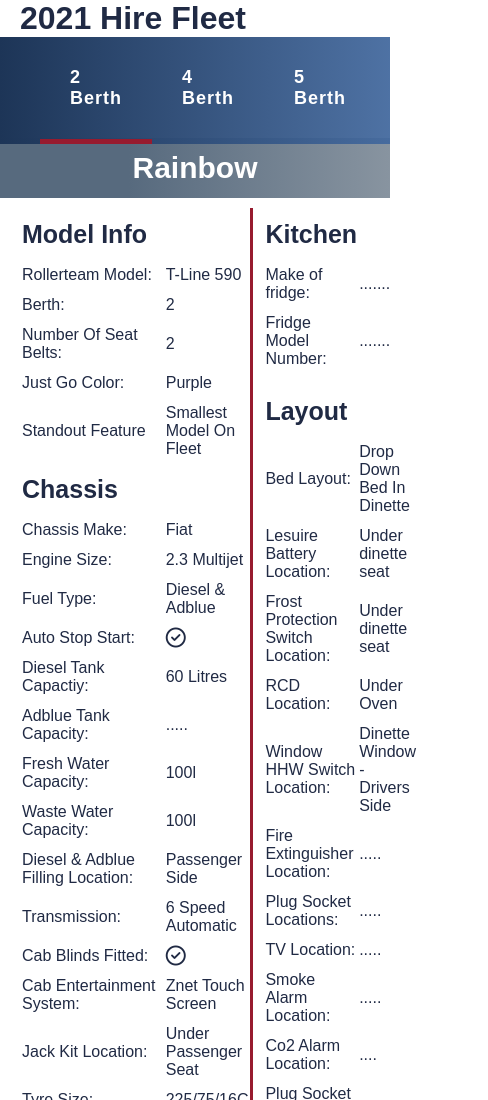
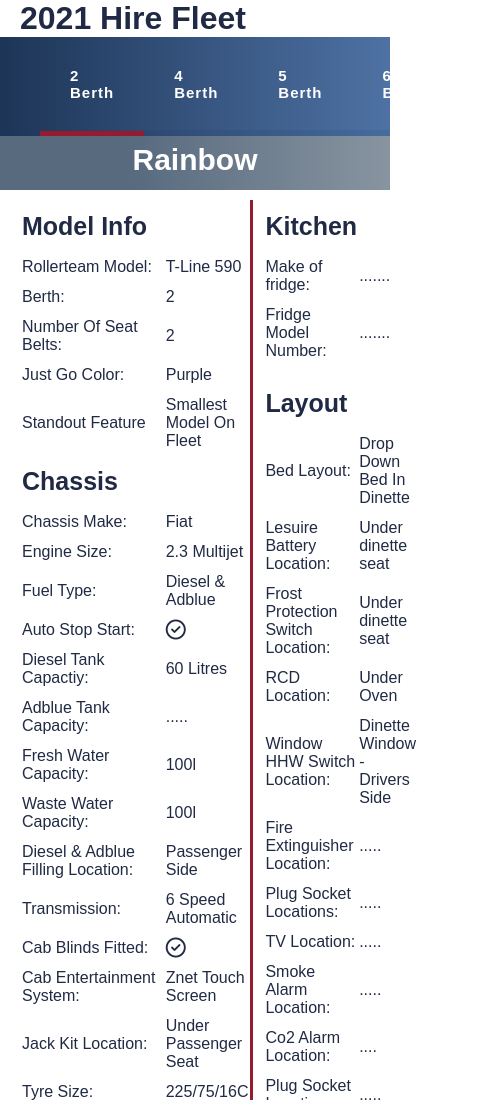
Before and after one commit to Rjandrews99/2021-Fleet, a plain HTML site: page index.html in a window 390 px wide. Shown: the top 1100 px of the page, 488 px wide, since content can reach past the window. Drawn offline with Linux system fonts and the light colour scheme.

Commit message:
responsive update 2

```diff
--- a/Style.css
+++ b/Style.css
@@ -219,7 +219,7 @@ nav ul li:hover{
 
 /*Responsiveness*/
 
-@media only screen and (max-width: 740px){
+@media only screen and (max-width: 1242px){
     .quickAccess{
         visibility: hidden;
     }
@@ -250,7 +250,7 @@ nav ul li:hover{
     }
 
     nav ul{
-        font-size: 18px;
+        font-size: 15px;
     }
 }
 
```
